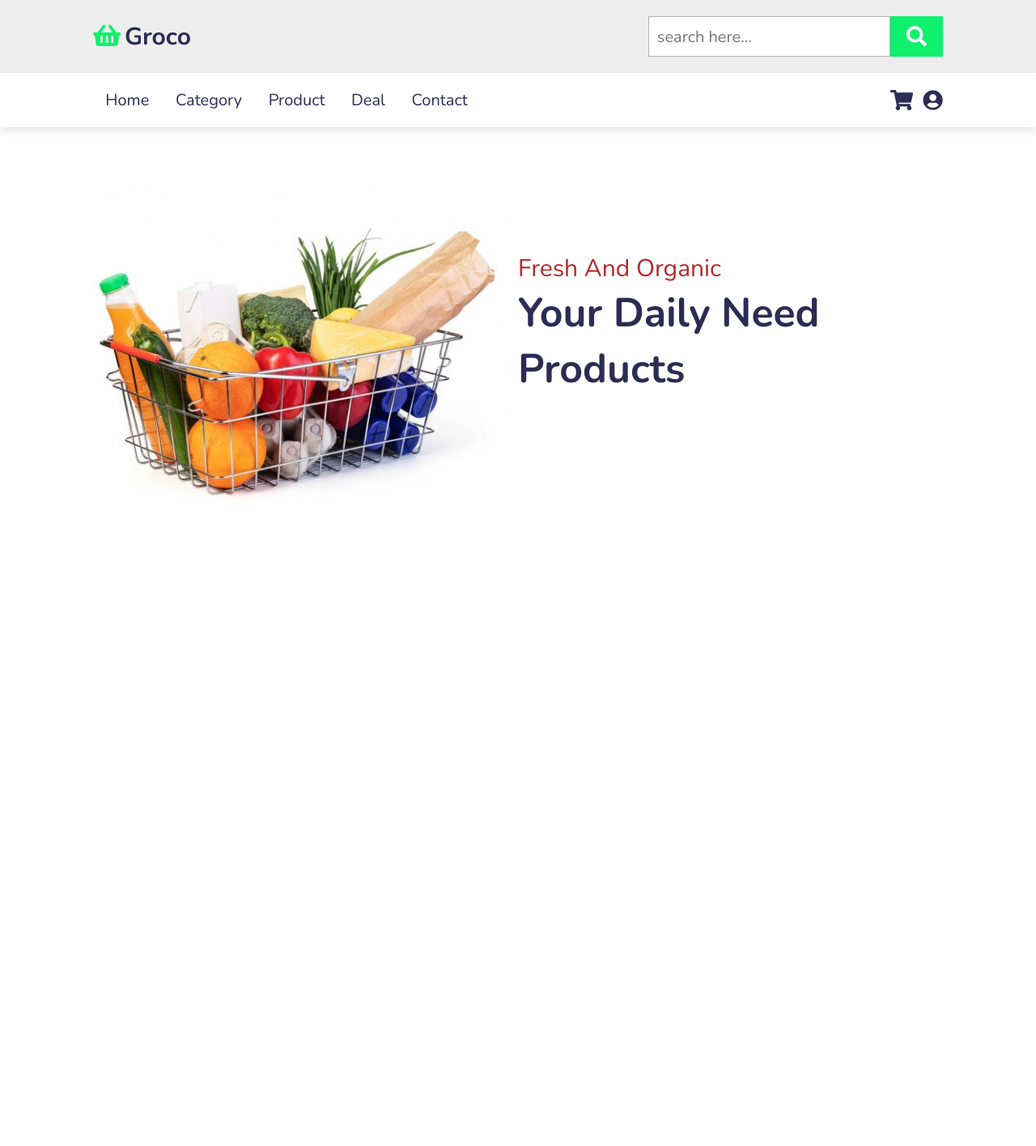
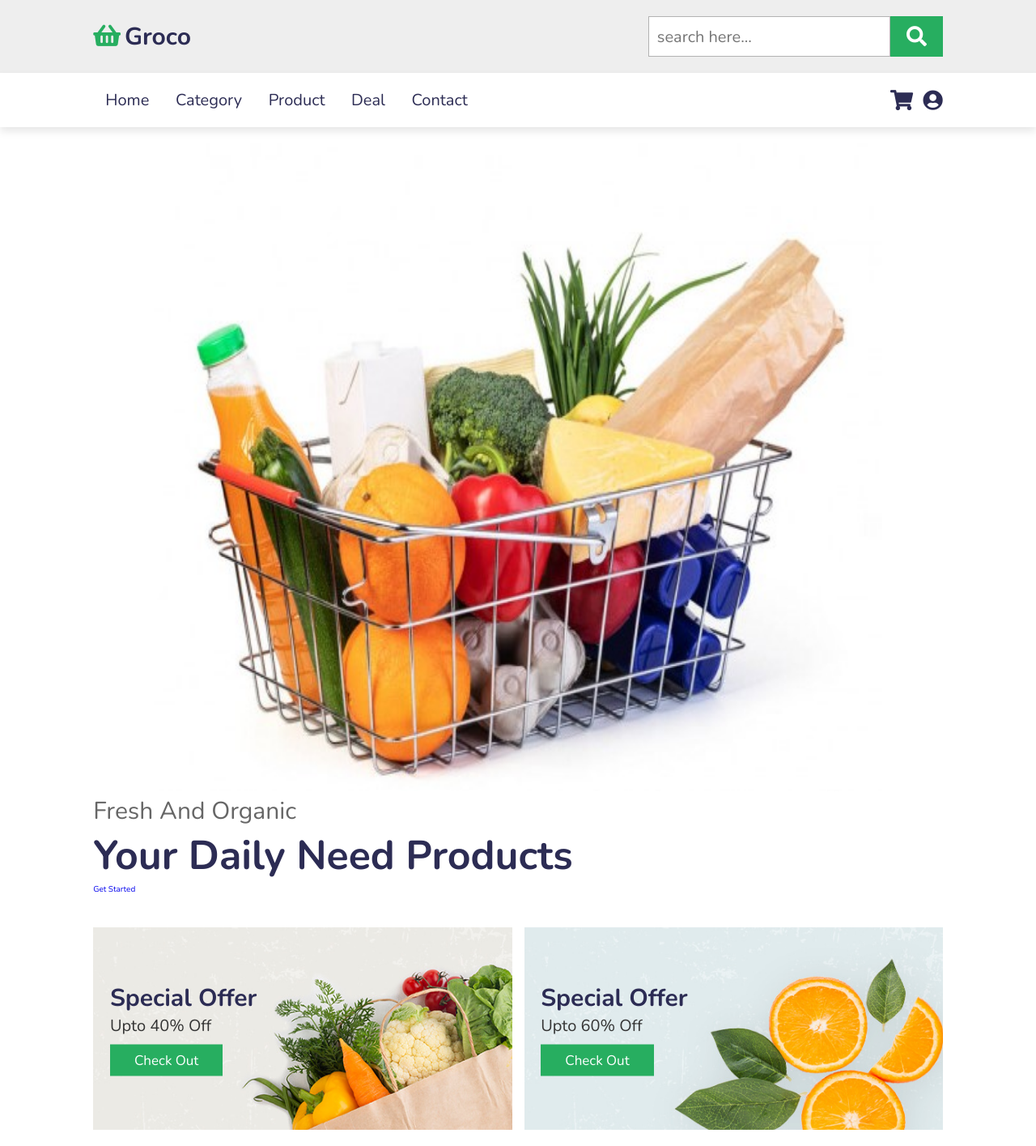
Before and after one commit to Hridoy004/Online-Grocery-Store, a PHP site: page / in a window 1280 px wide. Shown: the whole page at 81% size. Before the commit the page ends 614 px from the top, so only its background shows below. Run offline with PHP 8.4, Linux system fonts and the light colour scheme.

Commit message:
added regi

```diff
--- a/index.html
+++ b/index.html
@@ -4,7 +4,7 @@
     <meta charset="UTF-8">
     <meta http-equiv="X-UA-Compatible" content="IE=edge">
     <meta name="viewport" content="width=device-width, initial-scale=1.0">
-    <title>Grocery</title>
+    <title>Grocey store</title>
     <link rel="stylesheet" href="https://cdnjs.cloudflare.com/ajax/libs/font-awesome/5.15.3/css/all.min.css">
     <link href="style.css" type="text/css" rel="stylesheet">
 </head>
@@ -14,9 +14,9 @@
 
         <div class="header-1">
 
-            <a href="#" class="logo"><i class="fas fa-shopping-basket"></i>groco</a>
+            <a href="#" class="logo"><i class="fas fa-shopping-basket"></i>Groco</a>
 
-            <form action="" class="search-box-container">
+            <form action="" class="search">
                 <input type="search" id="search-box" placeholder="search here...">
                 <label for="search-box" class="fas fa-search"></label>
             </form>
@@ -28,17 +28,16 @@
             <div id="menu-bar" class="fas fa-bars"></div>
 
             <nav class="navbar">
-                <a href="#home">home</a>
-                <a href="#category">category</a>
-                <a href="#product">product</a>
-                <a href="#deal">deal</a>
-                <a href="#contact">contact</a>
+                <a href="#">Home</a>
+                <a href="#">Category</a>
+                <a href="#">Product</a>
+                <a href="#">Deal</a>
+                <a href="#">Contact</a>
             </nav>
 
             <div class="icons">
                 <a href="#" class="fas fa-shopping-cart"></a>
-
-                <a href="#" class="fas fa-user-circle"></a>
+                <a href="registration.html" class="fas fa-user-circle"></a>
             </div>
 
         </div>
@@ -47,13 +46,41 @@
 
     <section class="home" id="home">
 
-        <div class="image">
-            <img src="begin.jpg">
+        <div>
+            <img src="images/home_img.jpg" alt="Sorry image isn't found" height="800" width="900">
         </div>
 
         <div class="content">
             <span>fresh and organic</span>
             <h3>your daily need products</h3>
+            <a href="#" class="bnt">Get started</a>
+        </div>
+
+    </section>
+
+    <section class="banner-container">
+
+        <div class="banner">
+
+            <img src="images/banner-1.jpg" alt="Sorry image isn't found">
+
+            <div class="content">
+                <h3>special offer</h3>
+                <p>upto 40% off</p>
+                <a href="#" class="btn">check out</a>
+            </div>
+
+        </div>
+
+        <div class="banner">
+
+            <img src="images/banner-2.jpg" alt="Sorry image isn't found">
+
+            <div class="content">
+                <h3>special offer</h3>
+                <p>upto 60% off</p>
+                <a href="#" class="btn">check out</a>
+            </div>
 
         </div>
 
--- a/style.css
+++ b/style.css
@@ -1,9 +1,11 @@
 @import url('https://fonts.googleapis.com/css2?family=Nunito:wght@200;300;400;600;700&display=swap');
+
 :root{
-  --green:#0ff06d;
+  --green:#27ae60;
   --black:#2c2c54;
 }
-* {
+
+*{
   font-family: 'Nunito', sans-serif;
   margin:0; padding:0;
   box-sizing: border-box;
@@ -15,7 +17,7 @@
 
 *::selection{
   background:var(--green);
-  color:rgb(233, 238, 229);
+  color:#fff;
 }
 
 html{
@@ -27,6 +29,21 @@ html{
 
 section{
   padding:2rem 9%;
+}
+
+.btn{
+  display: inline-block;
+  margin-top: 1rem;
+  background:var(--green);
+  color:#fff;
+  padding:.8rem 3rem;
+  font-size: 1.7rem;
+  text-align: center;
+  cursor: pointer;
+}
+
+.btn:hover{
+  background:var(--black);
 }
 
 .heading{
@@ -62,12 +79,12 @@ section{
   color:var(--green);
 }
 
-.header-1 .search-box-container{
+.header-1 .search{
   display: flex;
   height:5rem;
 }
 
-.header-1 .search-box-container #search-box{
+.header-1 .search #search-box{
   height: 100%;
   width:100%;
   padding:1rem;
@@ -77,7 +94,7 @@ section{
   text-transform: none;
 }
 
-.header-1 .search-box-container label{
+.header-1 .search label{
   height: 100%;
   width:8rem;
   font-size: 2.5rem;
@@ -88,7 +105,7 @@ section{
   cursor: pointer;
 }
 
-.header-1 .search-box-container label:hover{
+.header-1 .search label:hover{
   background:var(--black);
 }
 
@@ -117,7 +134,7 @@ section{
 
 .header-2 .navbar a:hover{
   background:var(--green);
-  color:#ce2d2d;
+  color:#fff;
 }
 
 .header-2 .icons a{
@@ -162,10 +179,49 @@ section{
 
 .home .content span{
   font-size: 3rem;
-  color:rgb(184, 38, 38);
+  color:#666;
 }
 
 .home .content h3{
   font-size: 5rem;
   color:var(--black);
 }
+
+.banner-container{
+  display: flex;
+  flex-wrap: wrap;
+  gap:1.5rem;
+}
+
+.banner-container .banner{
+  flex:1 1 40rem;
+  height: 25rem;
+  overflow: hidden;
+  position: relative;
+}
+
+.banner-container .banner img{
+  height: 100%;
+  width:100%;
+  object-fit: cover;
+}
+
+.banner-container .banner .content{
+  position: absolute;
+  top:50%; left: 4%;
+  transform: translateY(-50%);
+}
+
+.banner-container .banner .content h3{
+  font-size: 3rem;
+  color:var(--black);
+}
+
+.banner-container .banner .content p{
+  font-size: 2rem;
+  color:#333;
+}
+
+.banner-container .banner:hover img{
+  transform:scale(1.2) rotate(-5deg);
+}
```
Also changed, not shown: registration.html (added, +68 -0 lines), begin.jpg (deleted), images/banner-1.jpg (added), images/banner-2.jpg (added), images/home-img.png (added), images/home_img.jpg (added), imghome.jpg (deleted).
